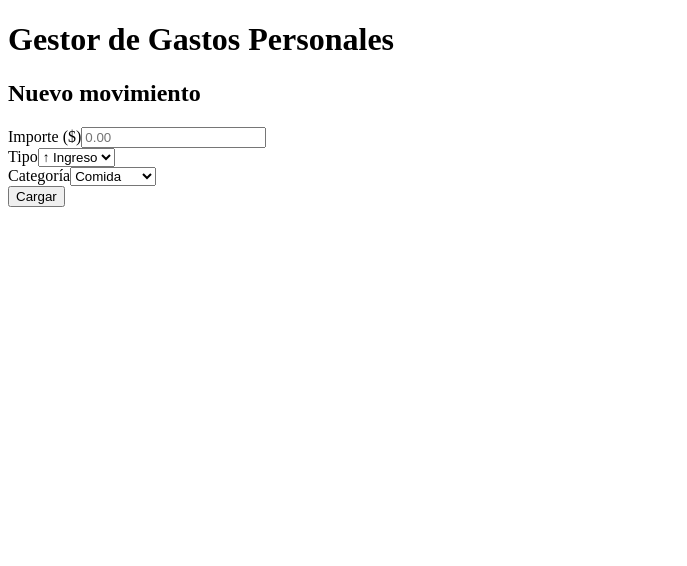
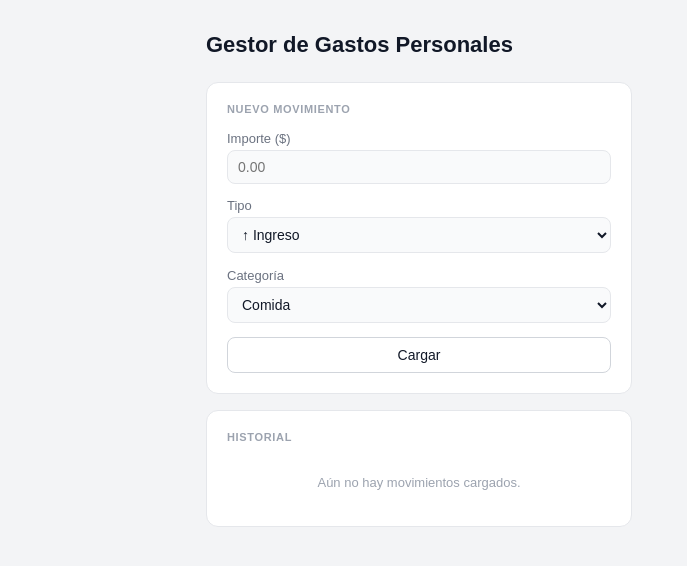
Before and after one commit to julidiaz-a/D-TP2, a React (Vite) app in the folder d-tp2/: page / in a window 1280 px wide. Shown: the top 566 px of the page, without its empty margins (0-687 px from the left). Built offline with nearby package versions, Linux system fonts and the light colour scheme.

Commit message:
Agregamos la lista de movimiento y los movimientos individuales más el css

```diff
--- a/d-tp2/src/App.css
+++ b/d-tp2/src/App.css
@@ -0,0 +1,192 @@
+/* GENERAL */
+* {
+  box-sizing: border-box;
+  margin: 0;
+  padding: 0;
+}
+
+body {
+  font-family: sans-serif;
+  background: #f3f4f6;
+  color: #111827;
+}
+
+.app-container {
+  max-width: 900px;
+  margin: 0 auto;
+  padding: 2rem 1rem;
+}
+
+.app-titulo {
+  font-size: 22px;
+  font-weight: 600;
+  margin-bottom: 1.5rem;
+  color: #111827;
+}
+
+.app-grilla {
+  display: grid;
+  grid-template-columns: 1fr 1fr;
+  gap: 1rem;
+}
+
+@media (max-width: 640px) {
+  .app-grilla {
+    grid-template-columns: 1fr;
+  }
+}
+
+/* ── Panel (tarjeta blanca) ── */
+.panel {
+  background: #ffffff;
+  border: 1px solid #e5e7eb;
+  border-radius: 12px;
+  padding: 1.25rem;
+  margin-bottom: 1rem;
+}
+
+.panel-titulo {
+  font-size: 11px;
+  font-weight: 600;
+  color: #9ca3af;
+  text-transform: uppercase;
+  letter-spacing: 0.06em;
+  margin-bottom: 1rem;
+}
+
+/* ── Campos del formulario ── */
+.campo {
+  margin-bottom: 0.9rem;
+}
+
+.campo label {
+  display: block;
+  font-size: 13px;
+  color: #6b7280;
+  margin-bottom: 4px;
+}
+
+.campo input,
+.campo select {
+  width: 100%;
+  padding: 8px 10px;
+  font-size: 14px;
+  border: 1px solid #e5e7eb;
+  border-radius: 8px;
+  background: #f9fafb;
+  color: #111827;
+  outline: none;
+}
+
+.campo input:focus,
+.campo select:focus {
+  border-color: #6366f1;
+}
+
+/* ── Error ── */
+.error {
+  font-size: 12px;
+  color: #dc2626;
+  background: #fef2f2;
+  border: 1px solid #fecaca;
+  border-radius: 6px;
+  padding: 6px 10px;
+  margin-bottom: 0.75rem;
+}
+
+/* ── Botón cargar ── */
+.boton-cargar {
+  width: 100%;
+  padding: 9px;
+  font-size: 14px;
+  font-weight: 500;
+  background: #fff;
+  color: #111827;
+  border: 1px solid #d1d5db;
+  border-radius: 8px;
+  cursor: pointer;
+}
+
+.boton-cargar:hover {
+  background: #f3f4f6;
+}
+
+/* ── Lista / Items ── */
+.lista {
+  display: flex;
+  flex-direction: column;
+  gap: 6px;
+  max-height: 260px;
+  overflow-y: auto;
+}
+
+.item-movimiento {
+  display: flex;
+  justify-content: space-between;
+  align-items: center;
+  padding: 8px 10px;
+  border-radius: 8px;
+  background: #f9fafb;
+  font-size: 13px;
+}
+
+.item-ingreso {
+  border-left: 3px solid #34d399;
+}
+
+.item-egreso {
+  border-left: 3px solid #f87171;
+}
+
+.item-info {
+  display: flex;
+  flex-direction: column;
+  gap: 2px;
+}
+
+.item-descripcion {
+  font-weight: 500;
+  color: #111827;
+}
+
+.item-categoria {
+  font-size: 11px;
+  color: #9ca3af;
+}
+
+.item-derecha {
+  display: flex;
+  align-items: center;
+  gap: 8px;
+}
+
+.item-importe {
+  font-weight: 600;
+}
+
+.item-ingreso .item-importe {
+  color: #059669;
+}
+
+.item-egreso .item-importe {
+  color: #dc2626;
+}
+
+.boton-eliminar {
+  background: none;
+  border: none;
+  color: #9ca3af;
+  cursor: pointer;
+  font-size: 13px;
+}
+
+.boton-eliminar:hover {
+  color: #ef4444;
+}
+
+.sin-datos {
+  font-size: 13px;
+  color: #9ca3af;
+  text-align: center;
+  padding: 1rem 0;
+}
--- a/d-tp2/src/App.jsx
+++ b/d-tp2/src/App.jsx
@@ -1,5 +1,9 @@
 import { useState } from "react";
 import { Formulario } from "./components/formulario";
+import { ListaMovimientos } from "./components/ListaMovimientos";
+
+//CSS
+import "./App.css";
 
 function App() {
   //Movimientos
@@ -9,12 +13,21 @@ function App() {
     setMovimientos([nuevoMovimiento, ...movimientos]);
   }
 
+  function eliminarMovimiento(id) {
+    setMovimientos(movimientos.filter((m) => m.id !== id));
+  }
+
+
   return (
     <div className="app-container">
       <h1 className="app-titulo">Gestor de Gastos Personales</h1>
       <div className="app-grilla">
         <div>
           <Formulario onAgregar={agregarMovimiento} />
+          <ListaMovimientos
+            movimientos={movimientos}
+            onEliminar={eliminarMovimiento}
+          />
         </div>
       </div>
     </div>
--- /dev/null
+++ b/d-tp2/src/components/ItemMovimiento.jsx
@@ -0,0 +1,20 @@
+// Componente ItemMovimiento
+// Recibe props: movimiento (objeto) del formulario y onEliminar (función) de la app
+export function ItemMovimiento({ movimiento, onEliminar }) {
+  const esIngreso = movimiento.tipo === "INGRESO";
+
+  return (
+    <div className={`item-movimiento ${esIngreso ? "item-ingreso" : "item-egreso"}`}>
+      <div className="item-info">
+        <span className="item-categoria">{movimiento.categoria} · {movimiento.tipo}</span>
+      </div>
+
+      <div className="item-derecha">
+        <span className="item-importe">
+          {esIngreso ? "+" : "-"}${movimiento.importe.toFixed(2)}
+        </span>
+        <button className="boton-eliminar" onClick={() => onEliminar(movimiento.id)}>✕ </button>
+      </div>
+    </div>
+  );
+}
--- /dev/null
+++ b/d-tp2/src/components/ListaMovimientos.jsx
@@ -0,0 +1,28 @@
+import { ItemMovimiento } from "./itemMovimiento";
+// Componente : ListaMovimientos
+// Recibe props: movimientos (array) y onEliminar (función)
+export function ListaMovimientos({ movimientos, onEliminar }) {
+  if (movimientos.length === 0) {
+    return (
+      <div className="panel">
+        <h2 className="panel-titulo">Historial</h2>
+        <p className="sin-datos">Aún no hay movimientos cargados.</p>
+      </div>
+    );
+  }
+
+  return (
+    <div className="panel">
+      <h2 className="panel-titulo">Historial</h2>
+      <div className="lista">
+        {movimientos.map((mov) => (
+          <ItemMovimiento
+            key={mov.id}
+            movimiento={mov}
+            onEliminar={onEliminar}
+          />
+        ))}
+      </div>
+    </div>
+  );
+}
```
